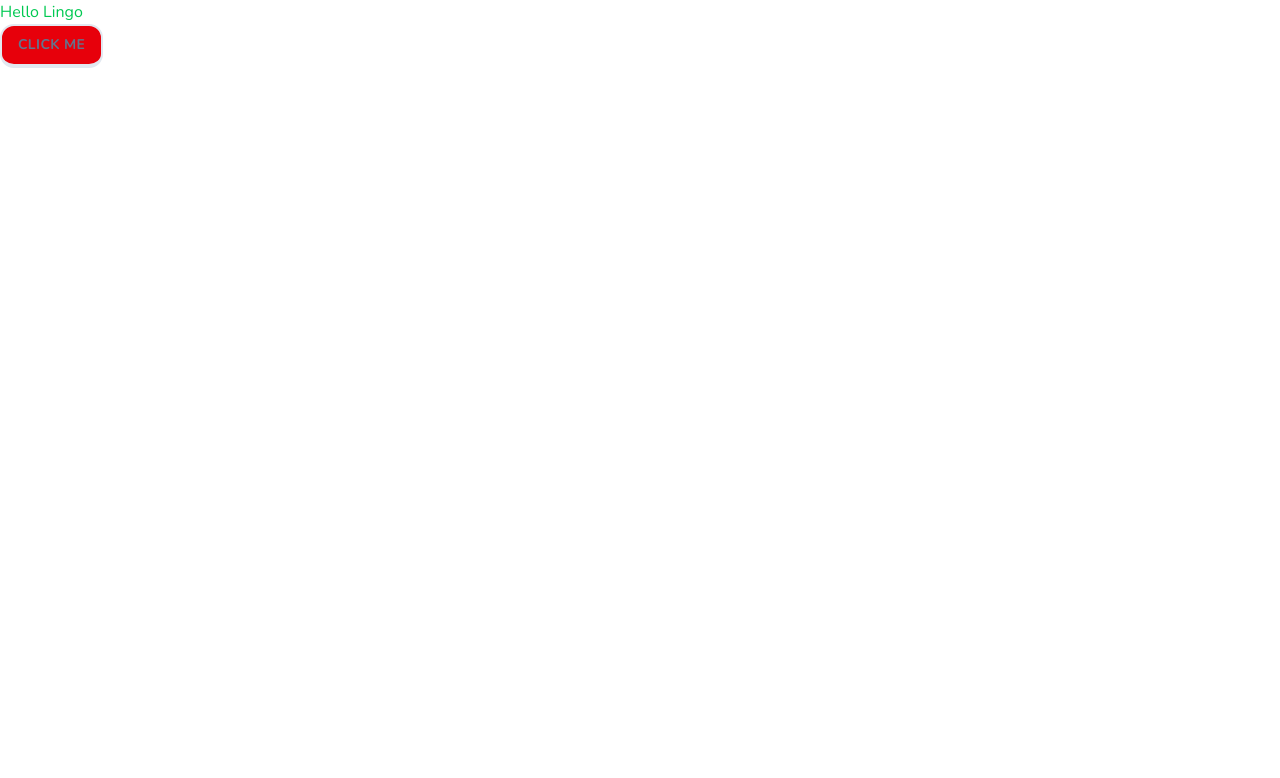
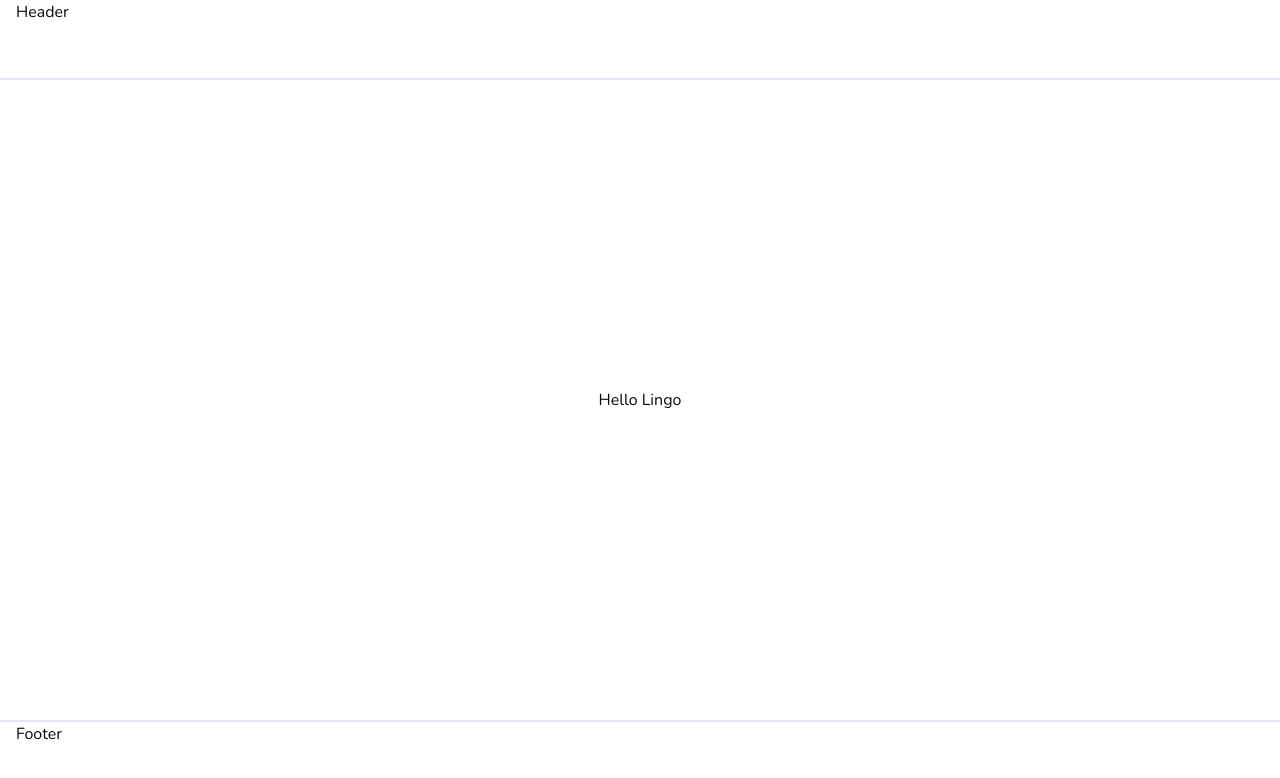
Before and after one commit to tyviledev/lingo, a Next.js app: page / in a window 1280 px wide. Shown: the top 778 px of the page. Built offline with nearby package versions, Linux system fonts and the light colour scheme.

Commit message:
create landing page layout

```diff
--- /dev/null
+++ b/app/(marketing)/components/footer.tsx
@@ -0,0 +1,7 @@
+export const Footer = () => {
+  return (
+    <footer className="hidden lg:block h-20 w-full border-t-2 border-slate-200 px-4">
+      Footer
+    </footer>
+  );
+};
--- /dev/null
+++ b/app/(marketing)/components/header.tsx
@@ -0,0 +1,7 @@
+export const Header = () => {
+  return (
+    <header className="h-20 w-full border-b-2 border-slate-200 px-4">
+      Header
+    </header>
+  );
+};
--- /dev/null
+++ b/app/(marketing)/layout.tsx
@@ -0,0 +1,20 @@
+import { Footer } from "./components/footer";
+import { Header } from "./components/header";
+
+type Props = {
+  children: React.ReactNode;
+};
+
+const MarketingLayout = ({ children }: Props) => {
+  return (
+    <div className="min-h-screen flex flex-col">
+      <Header />
+      <main className="flex-1 flex flex-col items-center justify-center">
+        {children}
+      </main>
+      <Footer />
+    </div>
+  );
+};
+
+export default MarketingLayout;
--- a/app/page.tsx
+++ b/app/(marketing)/page.tsx
@@ -4,8 +4,7 @@
 export default function Home() {
   return (
     <div>
-      <p className="text-green-500">Hello Lingo</p>
-      <Button className="bg-destructive">Click Me</Button>
+      <p>Hello Lingo</p>
     </div>
   );
 }
```
